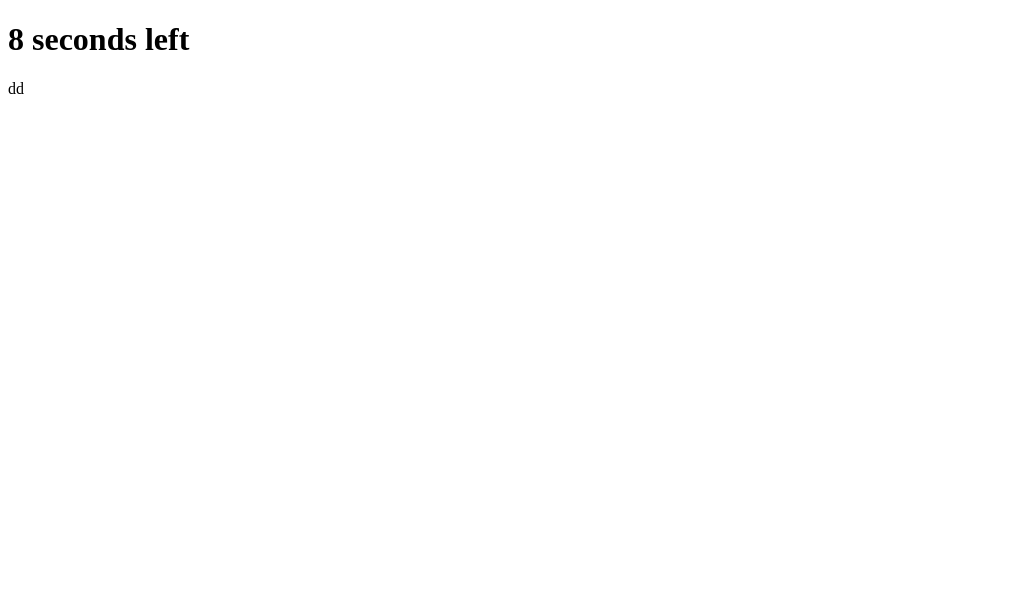
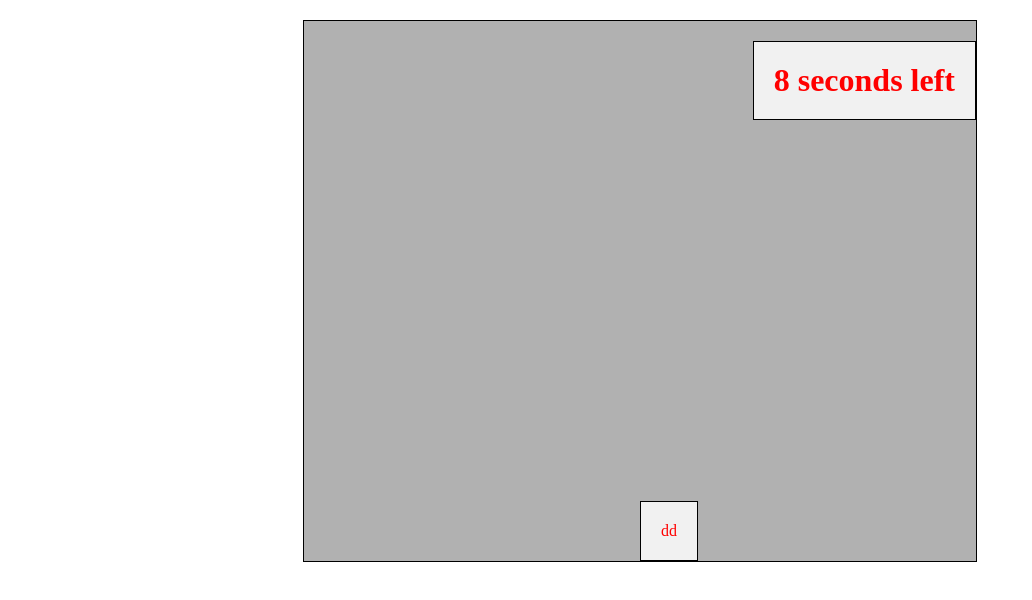
Before and after one commit to DidrikLindberg/code-quiz, a plain HTML site: page index.html in a window 1280 px wide. Both pictures are taken after a click on the element "dd". Shown: the whole page, without its empty margins (0-1032 px from the left). Drawn offline with Linux system fonts and the light colour scheme.

Commit message:
set the timer element to a set num in function

```diff
--- a/assets/style.css
+++ b/assets/style.css
@@ -1,25 +1,40 @@
 
 #startQuiz {
     background-color: #f1f1f1;
-    /* display on right corner */
+    /* display center horizontally on the bottom */
+    position: absolute;
+    left: 50%;
+    bottom: 0;
+
+
     padding: 20px;
     border: 1px solid #000000;
-    color: #000000;
+    color: #ff0000;
     margin-top: 20px;
 }
 
-.start {
-    background-color: #050505;
+main {
+    background-color: #b1b1b1;
+    width: 50%;
+    height:500px;
+    margin: auto;
+    position: relative;
     padding: 20px;
     border: 1px solid #000000;
-    color: #000000;
+    color: #ff0000;
+    margin-top: 20px;
+
+}
+
+#timer {
+    background-color: #f1f1f1;
+    /* display on right corner */
+    position: absolute;
+    right: 0;
+    top: 0;
+
+    padding: 20px;
+    border: 1px solid #000000;
+    color: #ff0000;
     margin-top: 20px;
 }
-
-main h1 {
-    color: #b80e0e;
-    font-size: 2em;
-    font-weight: 700;
-    margin: 0 0 0.5em;
-    text-align: center;
-}
--- a/index.html
+++ b/index.html
@@ -4,12 +4,12 @@
     <meta charset="UTF-8">
     <meta http-equiv="X-UA-Compatible" content="IE=edge">
     <meta name="viewport" content="width=device-width, initial-scale=1.0">
-    <link type="text/css" href="assets/style.css">
+    <link rel="stylesheet" type="text/css" href="assets/style.css">
     <title>Document</title>
 </head>
 <body>
     <main>
-        <h1 id="timer" >afa</h1>
+        <h1 id="timer" style="display: none;" >afa</h1>
 
         <div class="start" id="startQuiz">dd</div>
         <div id="quiz"></div>
--- a/java.js
+++ b/java.js
@@ -5,7 +5,6 @@
 var startButton = document.getElementById("startQuiz");
 var timerEl = document.getElementById("timer");
 
-var secondsLeft = 10;
 
 
 startButton.addEventListener("click", function () {
@@ -16,15 +15,19 @@ startButton.addEventListener("click", function () {
 
 // function to start countdown
 function startCountdown() {
+var secondsLeft = 10;
+
     var timeInterval = setInterval(function () {
         secondsLeft--;
 
         // display countdown on page
+        timerEl.style.display = 'block'
         timerEl.textContent = secondsLeft + " seconds left";
 
         if (secondsLeft === 0){
         clearInterval(timeInterval);
         sendMessage();
+
         }
     }, 1000);
 }
```
